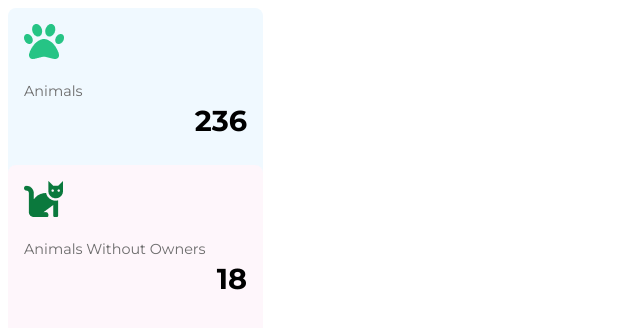
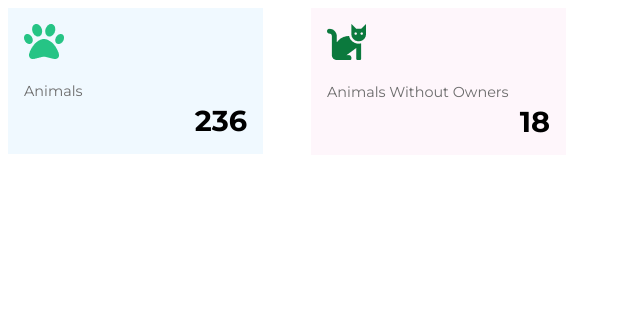
Before and after one commit to BlueTeam-2challenge/2challenge-front, a React (Vite) app: page / in a window 1280 px wide. Shown: the top 328 px of the page, without its empty margins (0-640 px from the left). Built offline with nearby package versions, Linux system fonts and the light colour scheme.

Commit message:
styles (card) add mote styles

```diff
--- a/src/pages/dashboard/components/CardPage.css
+++ b/src/pages/dashboard/components/CardPage.css
@@ -1,12 +1,16 @@
 .card {
     padding: 1rem;
-    border-radius: 0.5rem;
+    gap: 1rem;
 }
 
 .mb-2 {
     border-radius: 0.5rem;
     width: 15.94rem;
     height: 9.81rem;
+    float: inline-start;
+    margin-right: 3rem;
+    margin-bottom: 1rem;
+    vertical-align: top;
 }
 
 .card-text {
@@ -28,6 +32,7 @@
     font-size: 1.8rem;
     text-align: end;
     margin-top: 0;
+    margin-bottom: 0;
 }
 
 @media (max-width: 767px) {
--- a/src/pages/dashboard/components/CardPage.tsx
+++ b/src/pages/dashboard/components/CardPage.tsx
@@ -14,7 +14,7 @@ const CardPage = (props: CardProps) => {
         <Col sm
           className="mb-2"
         >
-          <Card style={cardColor}>
+          <Card style={cardColor} className="card">
             <Card.Img
               className="card-icon"
               variant="top"
```
